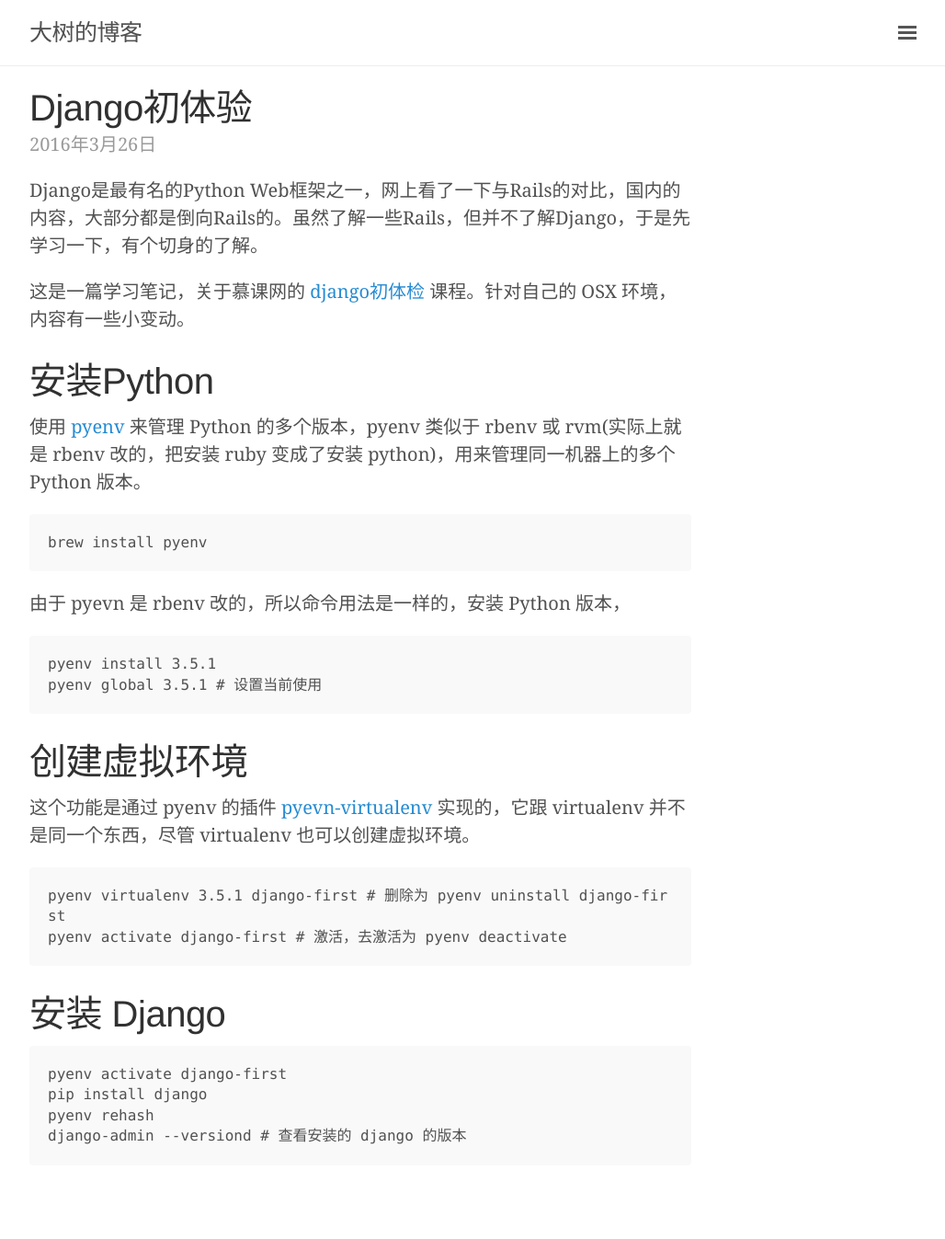
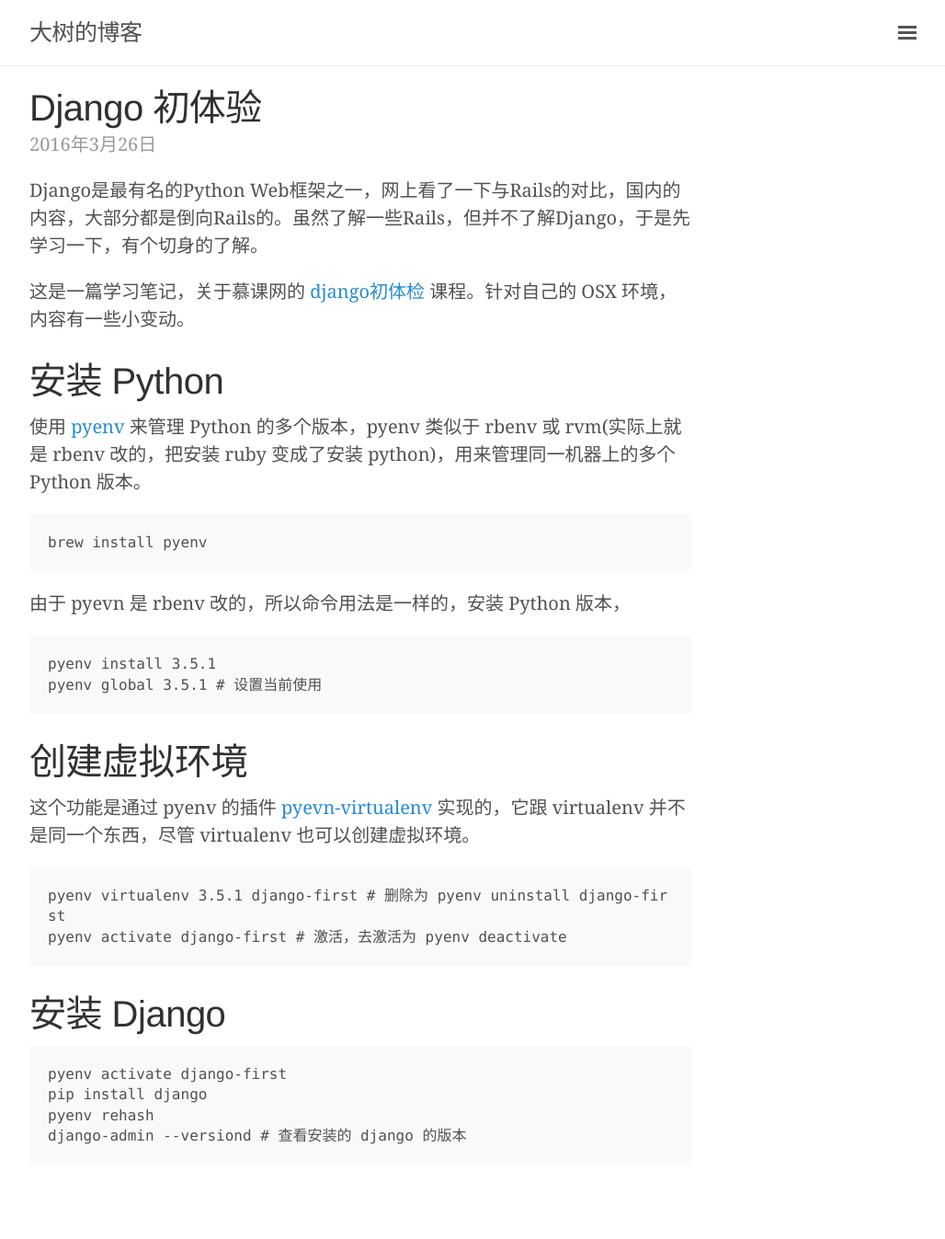
Before and after one commit to 0000-bigtree/0000-bigtree.github.io, a Jekyll site: the page built from _posts/2016-03-24-django-introduction.md, in a window 1280 px wide. Shown: the whole page at 92% size, without its empty margins (248-1276 px from the left). Built offline with Jekyll 4.4.1, drawn with Linux system fonts in a browser that asks for light colours.

Commit message:
format modification

```diff
--- a/_posts/2016-03-24-django-introduction.md
+++ b/_posts/2016-03-24-django-introduction.md
@@ -1,6 +1,6 @@
 ---
 layout: post
-title:  "Django初体验"
+title:  "Django 初体验"
 date:   2016-03-26 00:00:00
 categories: python django
 ---
@@ -9,7 +9,7 @@
 
 这是一篇学习笔记，关于慕课网的 [django初体检](http://www.imooc.com/learn/458) 课程。针对自己的 OSX 环境，内容有一些小变动。
 
-# 安装Python
+# 安装 Python
 
 使用 [pyenv](https://github.com/yyuu/pyenv) 来管理 Python 的多个版本，pyenv 类似于 rbenv 或 rvm(实际上就是 rbenv 改的，把安装 ruby 变成了安装 python)，用来管理同一机器上的多个 Python 版本。
 
```
